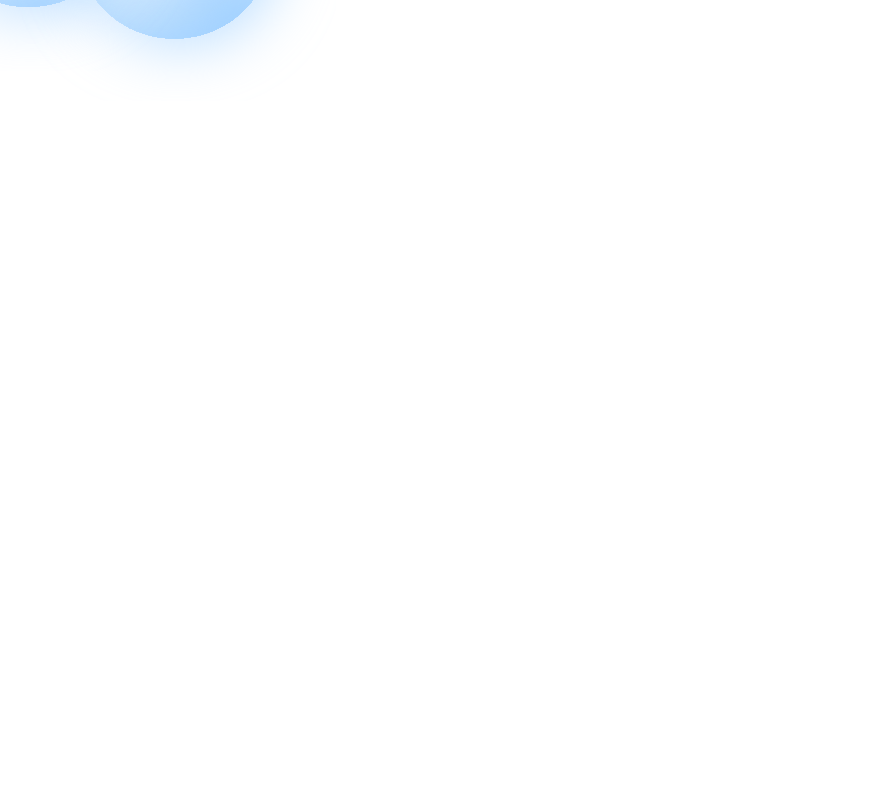
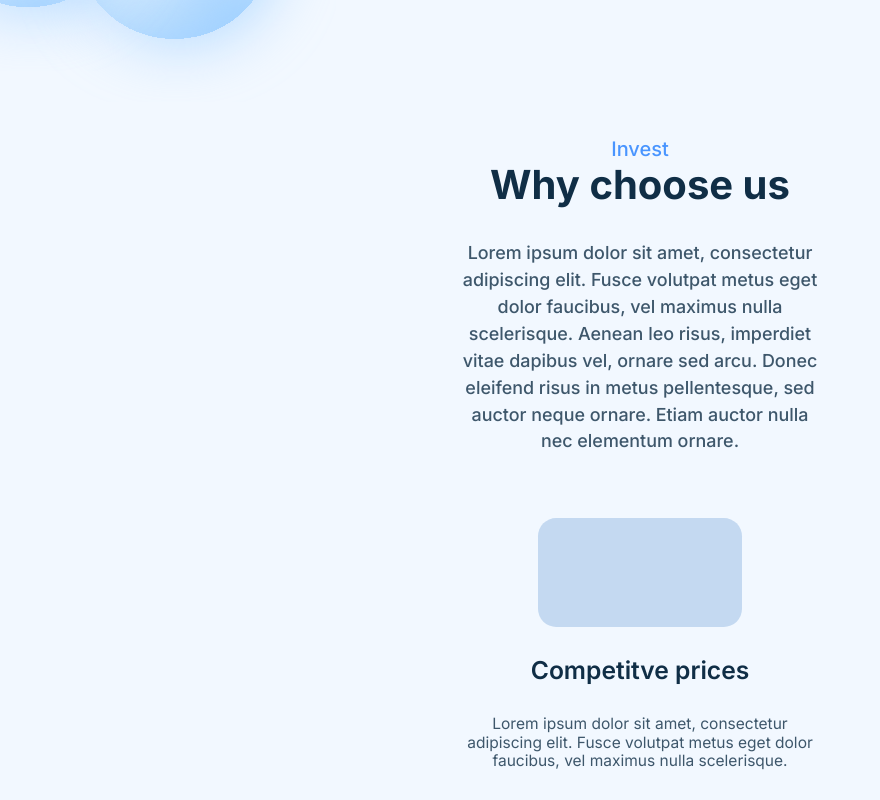
Before and after one commit to alidev9/webfletcher-site, a React (Create React App) app: page / in a window 1280 px wide. Shown: the part 5640-6440 px from the top of the page, without its empty margins (0-880 px from the left). Before the commit the page ends 5741 px from the top, so only its background shows below. Built offline with nearby package versions, Linux system fonts and the light colour scheme; a web font is replaced by a local one.

Commit message:
Finished working on the features section

```diff
--- a/src/Homepage.jsx
+++ b/src/Homepage.jsx
@@ -109,6 +109,31 @@ function Homepage(){
                     </div>
                 </div>
             </div>
+            <div className="features-section-container">
+                <div className="features-intro-container">
+                    <div className="subheader">Invest</div>
+                    <h2>Why choose us</h2>
+                    <p>Lorem ipsum dolor sit amet, consectetur adipiscing elit. Fusce volutpat metus eget dolor faucibus, vel maximus nulla scelerisque. Aenean leo risus, imperdiet vitae dapibus vel, ornare sed arcu. Donec eleifend risus in metus pellentesque, sed auctor neque ornare. Etiam auctor nulla nec elementum ornare.</p>
+                </div>
+                <div className="feature-container">
+                    <div className="feature-image"></div>
+                    <h3>Competitve prices</h3>
+                    <p>Lorem ipsum dolor sit amet, consectetur adipiscing elit. Fusce volutpat metus eget dolor faucibus, vel maximus nulla scelerisque. </p>
+                    <div className="feature-number">01.</div>
+                </div>
+                <div className="feature-container">
+                    <div className="feature-image"></div>
+                    <h3>Professionalism</h3>
+                    <p>Lorem ipsum dolor sit amet, consectetur adipiscing elit. Fusce volutpat metus eget dolor faucibus, vel maximus nulla scelerisque. </p>
+                    <div className="feature-number">02.</div>
+                </div>
+                <div className="feature-container">
+                    <div className="feature-image"></div>
+                    <h3>Long-term partnership</h3>
+                    <p>Lorem ipsum dolor sit amet, consectetur adipiscing elit. Fusce volutpat metus eget dolor faucibus, vel maximus nulla scelerisque.</p>
+                    <div className="feature-number">03.</div>
+                </div>
+            </div>
         </>
     )
 }
--- a/src/styles/main.css
+++ b/src/styles/main.css
@@ -257,9 +257,6 @@ body{
         z-index: 4;
     }
 
-    .services-section-container{
-
-    }
     .services-section-cta{
         display: flex;
         flex-flow: column nowrap;
@@ -336,48 +333,35 @@ body{
     .services-section-images{
         overflow-x: clip;
         position: relative;
-        height: 600px;
+        height: calc(100vw*600/399);
     }
     .services-section-cloud-1{
-        width: 225px;
         width: calc(100vw*225/399);
-        height: 132.2px;
         height: calc(100vw*132.2/399);
 
         position: absolute;
-        top: 7px;
         top: calc(100vw*7/399);
-        left: 248px;
         left: calc(100vw*248/399);
         z-index: 2;
     }
     .services-section-cloud-2{
-        width: 231px;
         width: calc(100vw*231/399);
-        height: 152px;
         height: calc(100vw*152/399);
         transform: scale(-1, 1);
         position: absolute;
-        top: 437px;
         top: calc(100vw*437/399);
-        left: -78px;
         left: calc(100vw*-78/399);
         z-index: 2;
     }
     .services-image-wrapper{
         position: relative;
-        top: 101px;
         top: calc(100vw*101/399);
         margin: 0 auto;
-        width: 324.78px;
         width: calc(100vw*324.78/399);
-        height: 365px;
         height: calc(100vw*365/399);
     }
     :nth-child(1 of .services-image){
-        width: 241.3px;
         width: calc(100vw*241.3/399);
-        height: 313.81px;
         height: calc(100vw*313.81/399);
         background-image: linear-gradient(149.54deg, #C9DCF2 0%, #BED5EF 99.32%);
         border-radius: 12.19px;
@@ -389,18 +373,86 @@ body{
         left: 0px;
     }
     :nth-child(2 of .services-image){
-        width: 249.83px;
         width: calc(100vw*249.83/399);
-        height: 191.94px;
         height: calc(100vw*191.94/399);
         border-radius: 12.19px;
         border-radius: calc(100vw*12.19/399);
         background-color: rgba(174, 197, 224, 1);
 
         position: absolute;
-        top: 173px;
         top: calc(100vw*173/399);
-        left: 75px;
         left: calc(100vw*75/399);
     }
+
+    .features-intro-container{
+        display: flex;
+        flex-flow: column nowrap;
+        align-items: center;
+        margin-bottom: 63px;
+    }
+    .features-intro-container .subheader{
+        font-family: Inter;
+        font-size: 1.25rem;
+        font-weight: 500;
+        line-height: 1.51rem;
+        color: rgba(73, 149, 255, 1);
+    }
+    .features-intro-container h2{
+        font-family: Inter;
+        font-size: 2.5rem;
+        font-weight: 700;
+        line-height: 3.03rem;
+        color: var(--main-color);
+        margin-bottom: 31px;
+    }
+    .features-intro-container p{
+        font-family: Inter;
+        font-size: 1.12rem;
+        font-weight: 500;
+        line-height: 1.68rem;
+        text-align: center;
+        color: var(--main-color-deemphasize);
+        margin-left: 18px;
+        margin-right: 18px;
+        max-width: 363px;
+    }
+
+    .feature-container{
+        display: flex;
+        flex-flow: column nowrap;
+        align-items: center;
+        margin: 0 18px;
+    }
+    .feature-container:not(:last-child){
+        margin-bottom: 60px;
+    }
+    .feature-container .feature-image{
+        width: 203.75px;
+        height: 108.73px;
+        border-radius: 18.27px;
+        background-color: rgba(196, 217, 241, 1);
+    }
+    .feature-container h3{
+        font-family: Inter;
+        font-size: 1.54rem;
+        font-weight: 600;
+        line-height: 1.87rem;
+        color: var(--main-color);
+
+        margin: 29.04px 0;
+    }
+    .feature-container p{
+        font-family: Inter;
+        font-size: 0.97rem;
+        font-weight: 400;
+        line-height: 1.17rem;
+        color: var(--main-color-deemphasize);
+
+        text-align: center;
+        margin-bottom: 27px;
+        max-width: 361px;
+    }
+    .feature-container .feature-number{
+        display: none;
+    }
 }
```
